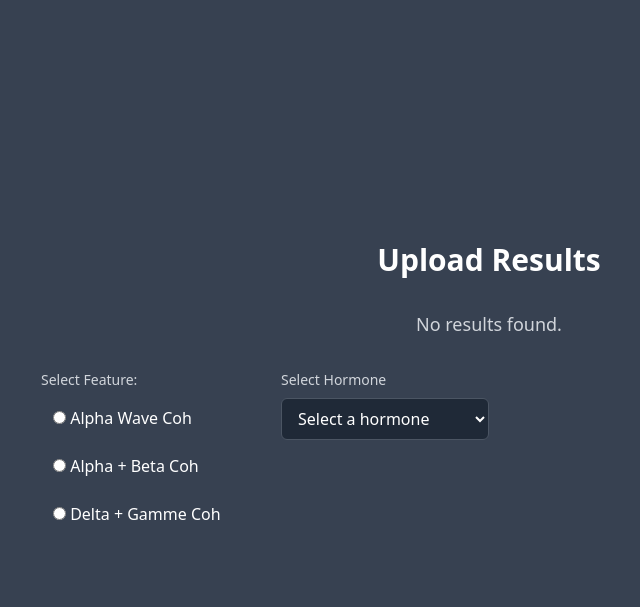
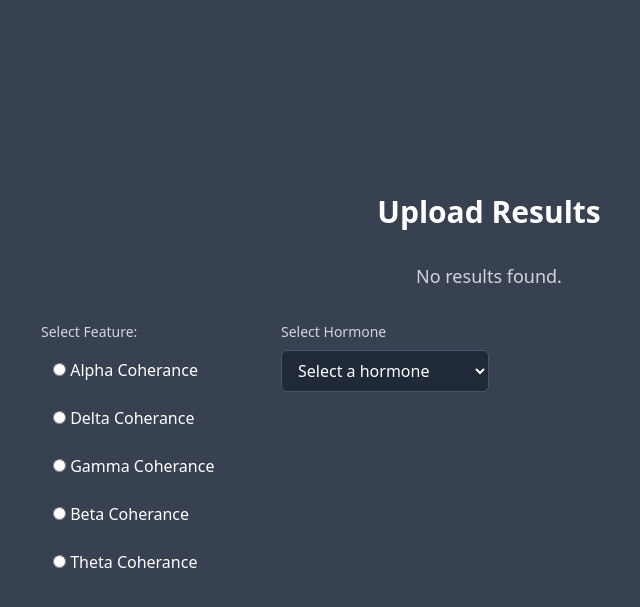
Before and after one commit to max-hill-4/uni-project, a Flask app: page /results in a window 1280 px wide. Shown: the top 607 px of the page, without its empty margins (151-791 px from the left). Run offline with Flask 3, Linux system fonts and the light colour scheme; some libraries are stand-ins or nearby versions.

Commit message:
changed full backednstack to classifaciton

```diff
--- a/backend/analysis/models.py
+++ b/backend/analysis/models.py
@@ -2,7 +2,7 @@
 import torchvision.models as models
 
 class EEGCNN(nn.Module):
-    def __init__(self, in_channels: int = 1, filter_size: int = 3, num_classes: int = 3):
+    def __init__(self, in_channels: int = 1, filter_size: int = 5, num_classes: int = 3):
         """
         Args:
             in_channels: Number of input channels (e.g., 1 for single-channel, 5 for multi-channel).
--- a/backend/features_extract/core.py
+++ b/backend/features_extract/core.py
@@ -18,6 +18,7 @@
         matrices = []
 
         for pair in self.feature_freq:
+            print(f"creating first matrix of {pair}")
             feature, freq = next(iter(pair.items()))
             if feature == 'coh':
                 matrices.append(_coh(data, freq))
--- a/frontend/app.py
+++ b/frontend/app.py
@@ -31,4 +31,4 @@
     return render_template("results.html")
 
 if __name__ == '__main__':
-	app.run(debug=True, port=5555)
+	app.run(debug=True, port=9999)
--- a/frontend/docker-compose.yml
+++ b/frontend/docker-compose.yml
@@ -30,6 +30,7 @@
     working_dir: /predict
     volumes:
       - ../backend:/predict
+      - /mnt/eeg/classification:/models
     command: >
       sh -c "pip install --no-cache-dir -r requirements.txt &&
              gunicorn server:server --bind 0.0.0.0:6000"
--- a/frontend/templates/results.html
+++ b/frontend/templates/results.html
@@ -14,13 +14,19 @@
             <p class="block text-sm font-medium text-gray-300 mb-2">Select Feature:</p>
             <div id="feature-options" class="space-y-2">
                 <label class="block px-3 py-2 cursor-pointer">
-                    <input type="radio" name="feature" value='{"coh" : "alpha"}'> Alpha Wave Coh
+                    <input type="radio" name="feature" value='{"coh" : "alpha"}'> Alpha Coherance
                 </label>
                 <label class="block px-3 py-2 cursor-pointer">
-                    <input type="radio" name="feature" value='{"coh" : "alpha"}, {"coh" : "beta"}'> Alpha + Beta Coh
+                    <input type="radio" name="feature" value='{"coh" : "delta"}'> Delta Coherance
                 </label>
                 <label class="block px-3 py-2 cursor-pointer">
-                    <input type="radio" name="feature" value='{"coh" : "delta"}, {"coh" : "gamma"}'> Delta + Gamme Coh
+                    <input type="radio" name="feature" value='{"coh" : "gamma"}'> Gamma Coherance
+                </label>
+                <label class="block px-3 py-2 cursor-pointer">
+                    <input type="radio" name="feature" value='{"coh" : "beta"}'> Beta Coherance
+                </label>
+                <label class="block px-3 py-2 cursor-pointer">
+                    <input type="radio" name="feature" value='{"coh" : "theta"}'> Theta Coherance
                 </label>
             </div>
         </div>
```
Also changed, not shown: backend/server.py (+9 -7 lines).
